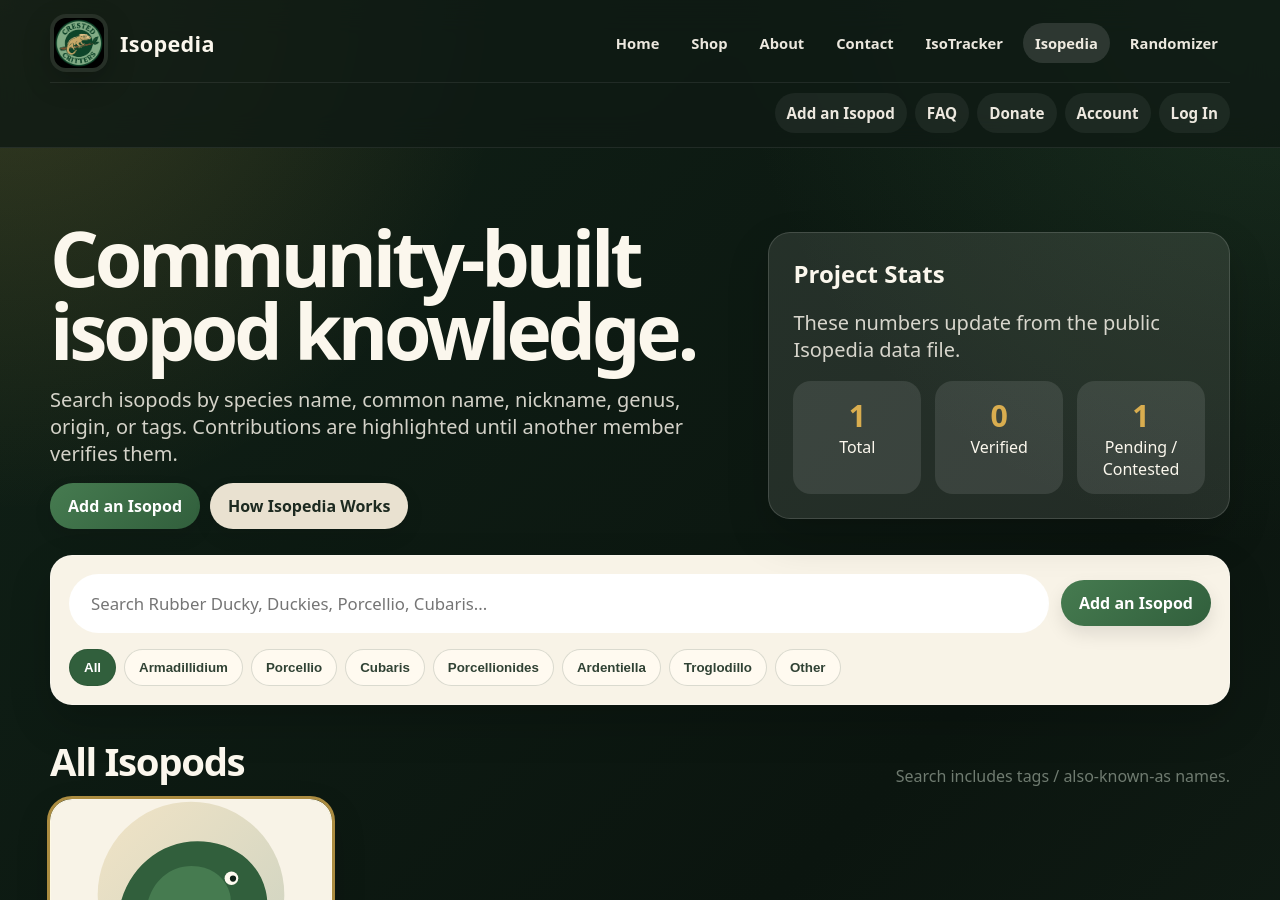
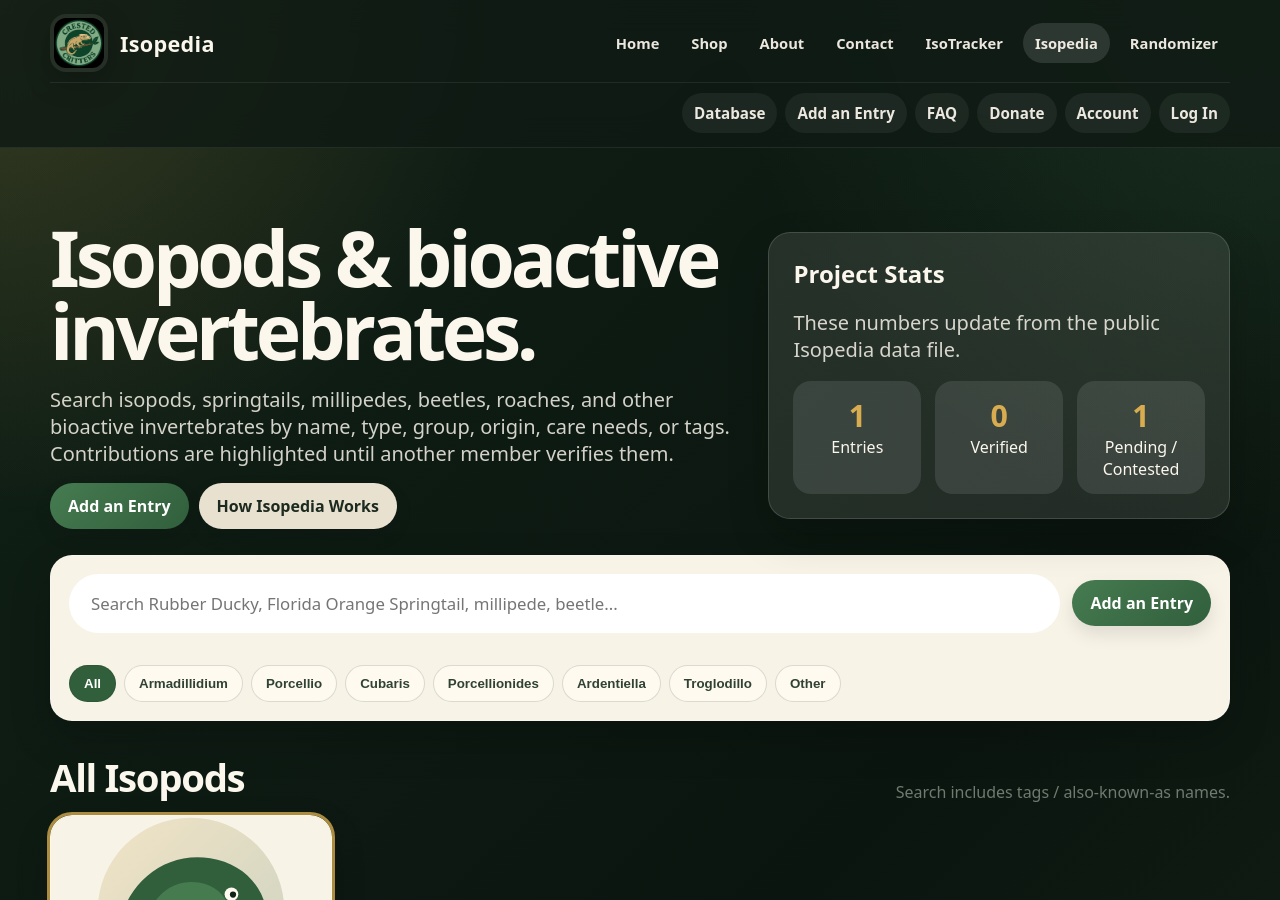
Before and after one commit to coxusw/CrestedCritters, a Jekyll site: the page isopedia/index.html, which Jekyll copies as it is, in a window 1280 px wide and 900 px high. Built offline with Jekyll 4.4.1, drawn with Linux system fonts in a browser that asks for light colours; some of the changed text lies outside the part shown.

Commit message:
Update index.html

```diff
--- a/isopedia/index.html
+++ b/isopedia/index.html
@@ -1,7 +1,7 @@
 <!DOCTYPE html>
 <html lang="en">
 <head>
-<title>Isopedia | Community Isopod Knowledge Base</title>
+<title>Isopedia | Isopods & Bioactive Invertebrates</title>
 <meta charset="UTF-8">
 <meta name="viewport" content="width=device-width, initial-scale=1.0">
 <link rel="stylesheet" href="assets/style.css">
@@ -28,7 +28,8 @@
       </nav>
     </div>
     <nav class="nav-links isopedia-links" aria-label="Isopedia navigation">
-      <a href="contribute.html">Add an Isopod</a>
+      <a href="index.html">Database</a>
+      <a href="contribute.html">Add an Entry</a>
       <a id="verifyLink" href="verify.html" hidden>Verify</a>
       <a href="faq.html">FAQ</a>
       <a href="donate.html">Donate</a>
@@ -41,10 +42,10 @@
 <main class="site-shell main">
   <section class="hero">
     <div>
-      <h1>Community-built isopod knowledge.</h1>
-      <p>Search isopods by species name, common name, nickname, genus, origin, or tags. Contributions are highlighted until another member verifies them.</p>
+      <h1>Isopods & bioactive invertebrates.</h1>
+      <p>Search isopods, springtails, millipedes, beetles, roaches, and other bioactive invertebrates by name, type, group, origin, care needs, or tags. Contributions are highlighted until another member verifies them.</p>
       <div class="button-row">
-        <a class="button primary" href="contribute.html">Add an Isopod</a>
+        <a class="button primary" href="contribute.html">Add an Entry</a>
         <a class="button" href="faq.html">How Isopedia Works</a>
       </div>
     </div>
@@ -52,7 +53,7 @@
       <h2>Project Stats</h2>
       <p>These numbers update from the public Isopedia data file.</p>
       <div class="stat-row">
-        <div class="stat"><strong id="statTotal">0</strong><span>Total</span></div>
+        <div class="stat"><strong id="statTotal">0</strong><span>Entries</span></div>
         <div class="stat"><strong id="statVerified">0</strong><span>Verified</span></div>
         <div class="stat"><strong id="statPending">0</strong><span>Pending / Contested</span></div>
       </div>
@@ -61,15 +62,16 @@
 
   <section class="search-panel">
     <div class="search-row">
-      <input id="searchInput" class="search-input" type="search" placeholder="Search Rubber Ducky, Duckies, Porcellio, Cubaris..." autocomplete="off">
-      <a class="button primary" href="contribute.html">Add an Isopod</a>
+      <input id="searchInput" class="search-input" type="search" placeholder="Search Rubber Ducky, Florida Orange Springtail, millipede, beetle..." autocomplete="off">
+      <a class="button primary" href="contribute.html">Add an Entry</a>
     </div>
-    <div id="genusButtons" class="genus-bar" aria-label="Browse by genus"></div>
+    <div id="organismButtons" class="genus-bar" aria-label="Browse by organism type"></div>
+    <div id="genusButtons" class="genus-bar secondary-filter-bar" aria-label="Browse by group"></div>
   </section>
 
   <div class="section-head">
-    <h2 id="activeGenusLabel">All Isopods</h2>
-    <span class="muted">Search includes tags / also-known-as names.</span>
+    <h2 id="activeGenusLabel">All Entries</h2>
+    <span id="genusHelp" class="muted">Search includes tags / also-known-as names.</span>
   </div>
   <section id="resultGrid" class="grid" aria-live="polite"></section>
 
@@ -81,7 +83,7 @@
 
 <footer class="footer">
   <div class="site-shell">
-    <p>Isopedia is a community-built isopod knowledge project by Crested Critters.</p>
+    <p>Isopedia is a community-built bioactive invertebrate database by Crested Critters.</p>
   </div>
 </footer>
 </body>
```
